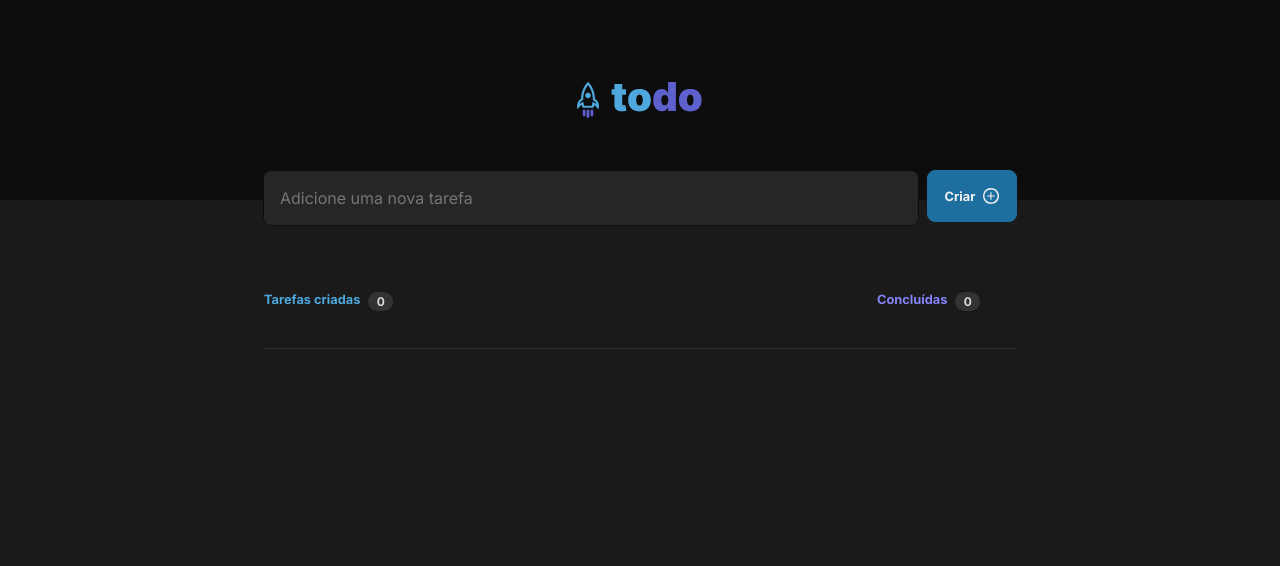
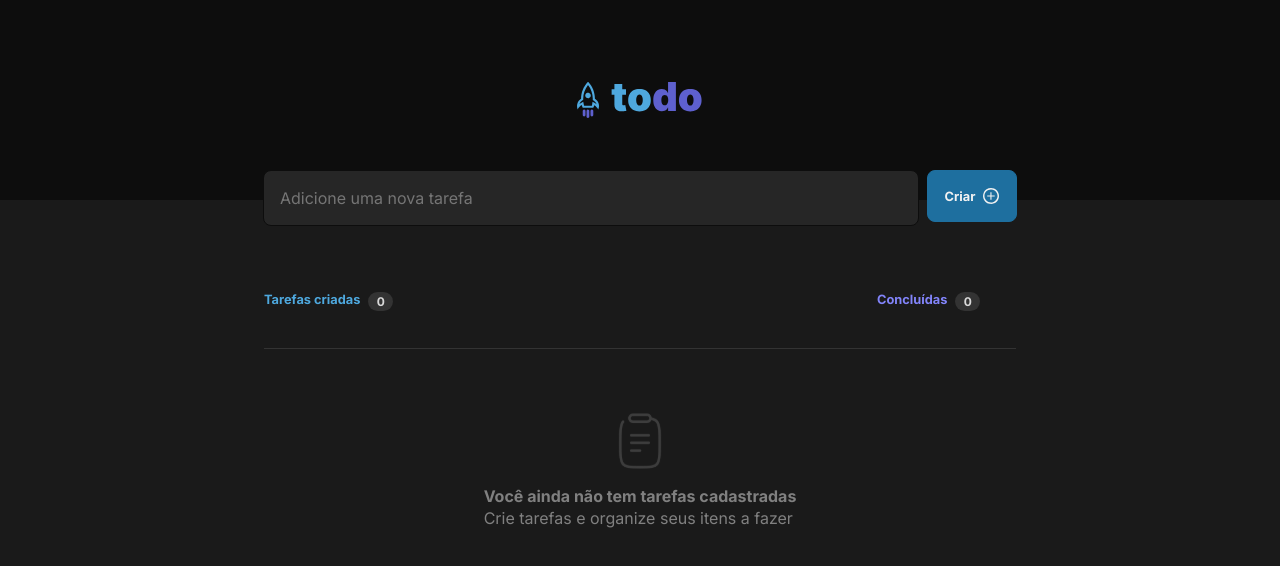
Before and after one commit to dev003-mobile/todo-list-react-challenge, a React (Vite) app: page / in a window 1280 px wide. Shown: the top 566 px of the page. Built offline with nearby package versions, Linux system fonts and the light colour scheme.

Commit message:
🐳 chore: EmptyTasks component added

```diff
--- a/src/App.tsx
+++ b/src/App.tsx
@@ -2,12 +2,16 @@ import "./global.css"
 import styles from "./App.module.css"
 import { Header } from "./components/Header"
 import { InfoTask } from "./components/InfoTask"
+import { EmptyTasks } from "./components/EmptyTasks"
+// import { ListTask } from "./components/ListTask"
 
 export function App() {
   return (
     <div className={styles.wrapper}>
       <Header />
       <InfoTask />
+      <EmptyTasks />
+      {/* <ListTask /> */}
     </div>
   )
 }
--- /dev/null
+++ b/src/components/EmptyTasks.module.css
@@ -0,0 +1,27 @@
+.emptyTasks {
+  display: flex;
+  flex-direction: column;
+  margin-top: 4rem;
+  justify-content: center;
+  align-items: center;
+}
+
+.text {
+  margin-top: 1rem;
+  display: flex;
+  flex-direction: column;
+}
+
+.title {
+  color: var(--gray-300);
+  font-size: 1rem;
+  font-weight: bold;
+  line-height: 140%;
+}
+
+.description {
+  color: var(--gray-300);
+  font-size: 1rem;
+  font-weight: 400;
+  line-height: 140%;
+}
--- /dev/null
+++ b/src/components/EmptyTasks.tsx
@@ -0,0 +1,14 @@
+import styles from "./EmptyTasks.module.css"
+import emptyTaskImage from "../assets/clipboard.svg"
+
+export function EmptyTasks() {
+  return (
+    <div className={styles.emptyTasks}>
+      <img src={emptyTaskImage}/>
+      <div className={styles.text}>
+        <span className={styles.title}>Você ainda não tem tarefas cadastradas</span>
+        <span className={styles.description}>Crie tarefas e organize seus itens a fazer</span>
+      </div>
+    </div>
+  )
+}
--- /dev/null
+++ b/src/components/ListTask.module.css
@@ -0,0 +1,5 @@
+.listTask {
+  display: flex;
+  flex-direction: column;
+  margin-top: 1.5rem;
+}
--- /dev/null
+++ b/src/components/ListTask.tsx
@@ -0,0 +1,9 @@
+import styles from "./ListTask.module.css"
+
+export function ListTask() {
+  return (
+    <div className={styles.listTask}>
+
+    </div>
+  )
+}
```
